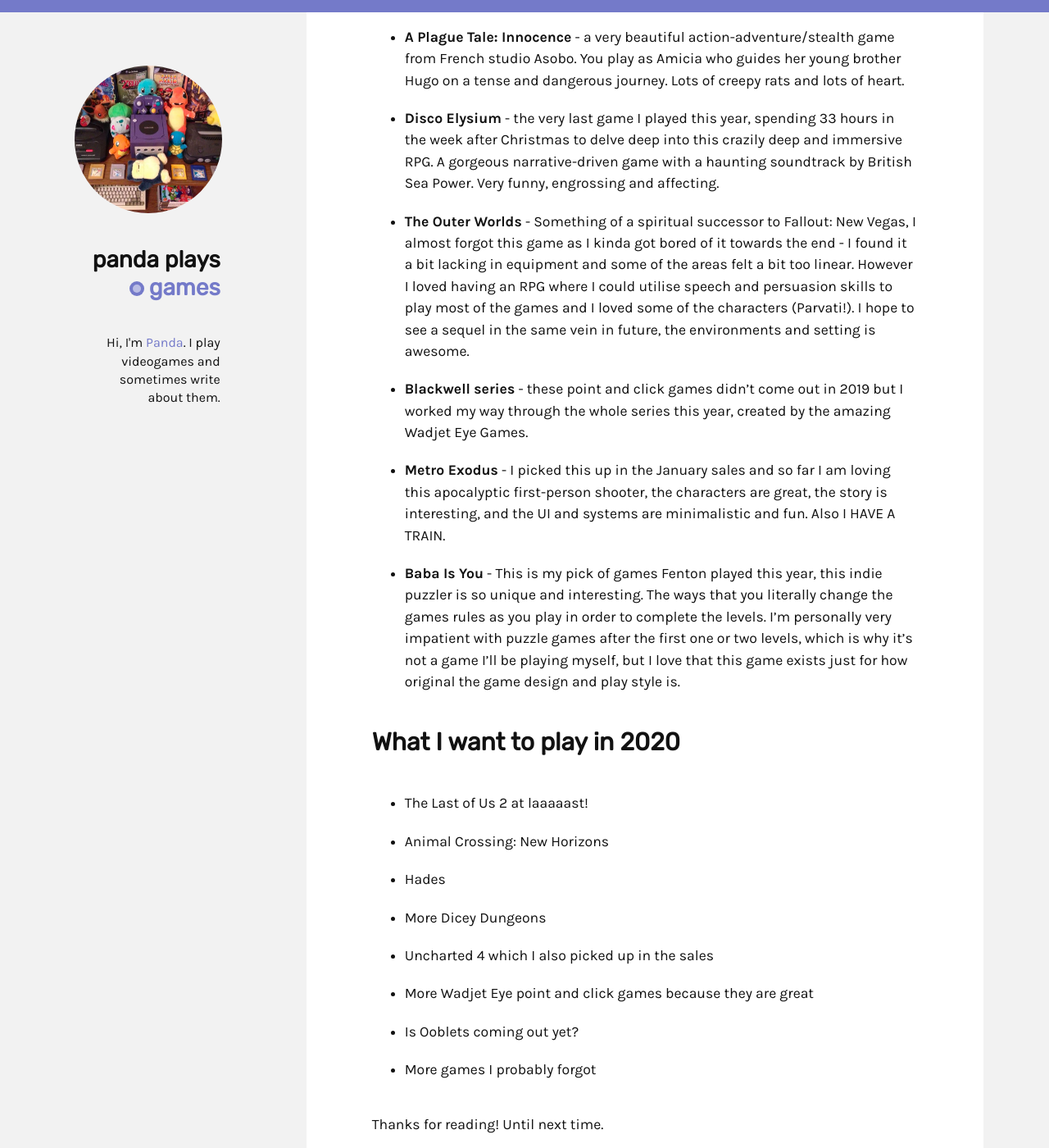
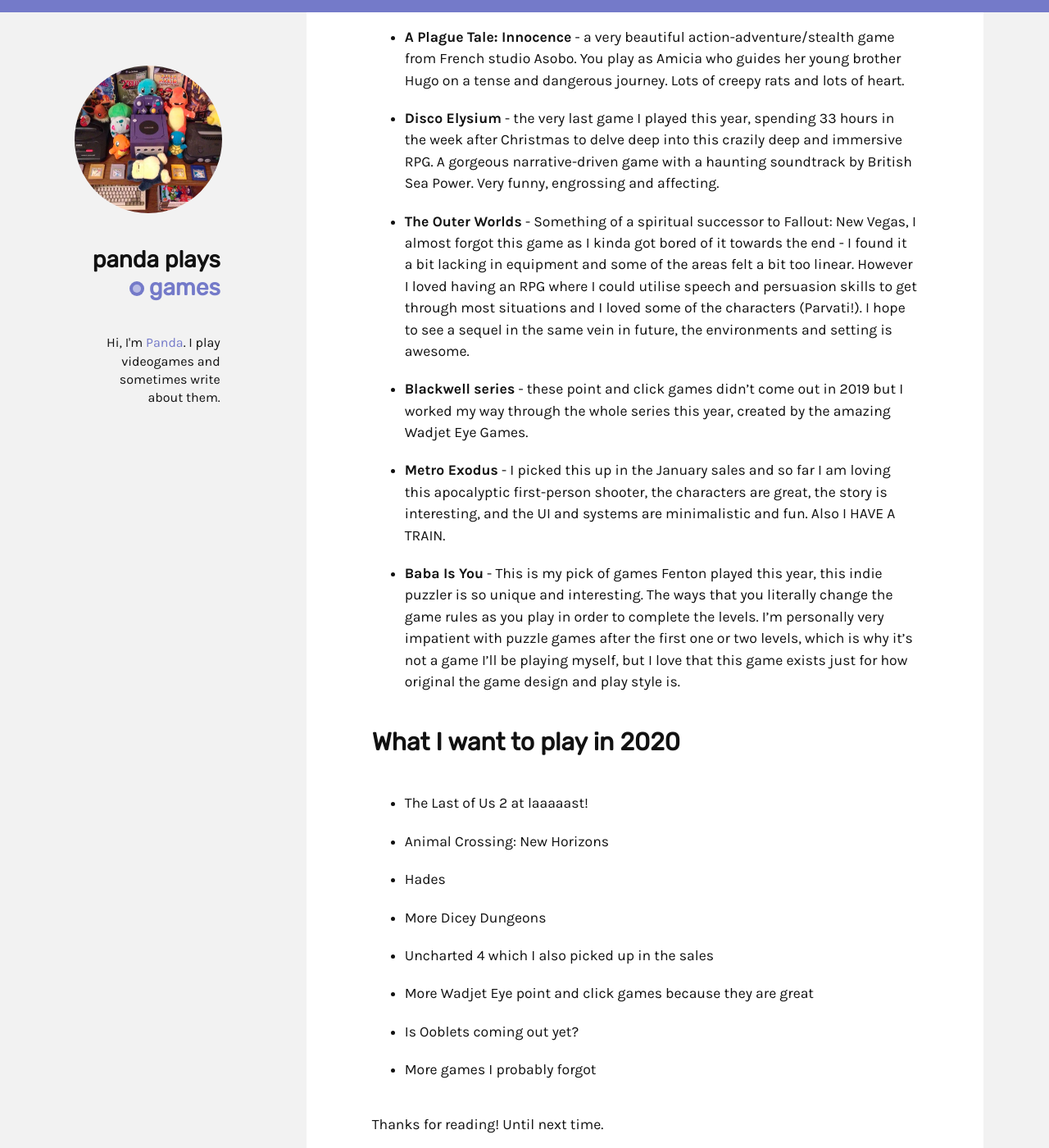
Before and after one commit to pandalion/pandalion.github.com, a Jekyll site: the page built from _posts/2020-01-05-my-2019-in-games.markdown, in a window 1280 px wide and 1400 px high, scrolled down 5839 px. Shown: the whole window at 82% size. Built offline with Jekyll 4.4.1, drawn with Linux system fonts in a browser that asks for light colours.

Commit message:
couple of typos

```diff
--- a/_posts/2020-01-05-my-2019-in-games.markdown
+++ b/_posts/2020-01-05-my-2019-in-games.markdown
@@ -123,10 +123,10 @@
 * **Dragon Quest Builders 2** - even better than the first by miles, more to explore, more to build, very cute and addictive.
 * **A Plague Tale: Innocence** - a very beautiful action-adventure/stealth game from French studio Asobo. You play as Amicia who guides her young brother Hugo on a tense and dangerous journey. Lots of creepy rats and lots of heart.
 * **Disco Elysium** - the very last game I played this year, spending 33 hours in the week after Christmas to delve deep into this crazily deep and immersive RPG. A gorgeous narrative-driven game with a haunting soundtrack by British Sea Power. Very funny, engrossing and affecting.
-* **The Outer Worlds** - Something of a spiritual successor to Fallout: New Vegas, I almost forgot this game as I kinda got bored of it towards the end - I found it a bit lacking in equipment and some of the areas felt a bit too linear. However I loved having an RPG where I could utilise speech and persuasion skills to play most of the games and I loved some of the characters (Parvati!). I hope to see a sequel in the same vein in future, the environments and setting is awesome.
+* **The Outer Worlds** - Something of a spiritual successor to Fallout: New Vegas, I almost forgot this game as I kinda got bored of it towards the end - I found it a bit lacking in equipment and some of the areas felt a bit too linear. However I loved having an RPG where I could utilise speech and persuasion skills to get through most situations and I loved some of the characters (Parvati!). I hope to see a sequel in the same vein in future, the environments and setting is awesome.
 * **Blackwell series** - these point and click games didn't come out in 2019 but I worked my way through the whole series this year, created by the amazing Wadjet Eye Games.
 * **Metro Exodus** - I picked this up in the January sales and so far I am loving this apocalyptic first-person shooter, the characters are great, the story is interesting, and the UI and systems are minimalistic and fun. Also I HAVE A TRAIN.
-* **Baba Is You** - This is my pick of games Fenton played this year, this indie puzzler is so unique and interesting. The ways that you literally change the games rules as you play in order to complete the levels. I'm personally very impatient with puzzle games after the first one or two levels, which is why it's not a game I'll be playing myself, but I love that this game exists just for how original the game design and play style is.
+* **Baba Is You** - This is my pick of games Fenton played this year, this indie puzzler is so unique and interesting. The ways that you literally change the game rules as you play in order to complete the levels. I'm personally very impatient with puzzle games after the first one or two levels, which is why it's not a game I'll be playing myself, but I love that this game exists just for how original the game design and play style is.
 
 ## What I want to play in 2020
 
```
